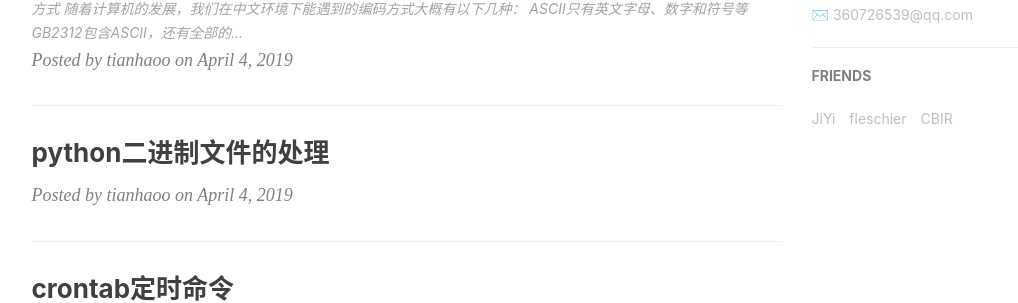
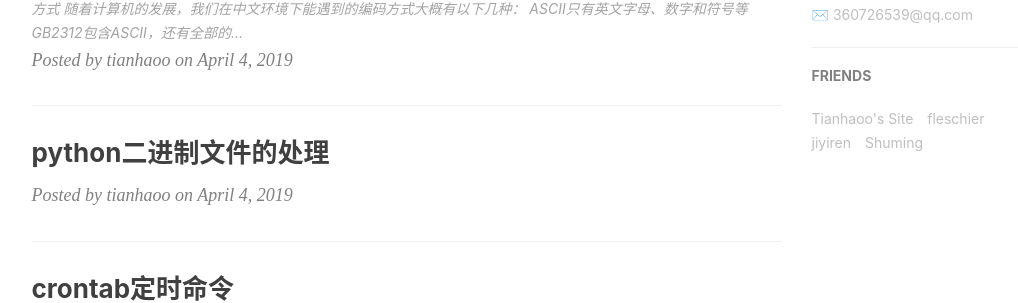
Before and after one commit to tianhaoo/tianhaoo.github.io, a Jekyll site: the page built from index.html, in a window 1280 px wide and 900 px high, scrolled down 809 px. Shown: the part 150-453 px from the top of the window, without its empty margins (136-1154 px from the left). Built offline with Jekyll 4.4.1, drawn with Linux system fonts in a browser that asks for light colours; nearby versions of some CDN libraries; the list of posts is cut into pages by our own code; comment, search, counter and statistics services are not loaded.

Commit message:
Update _config.yml

```diff
--- a/_config.yml
+++ b/_config.yml
@@ -97,13 +97,16 @@ service-worker: true
 # Friends
 friends: [
     {
-        title: "JiYi",
-        href: "http://jiyiren.github.io/"
+        title: "Tianhaoo's Site",
+        href: "http://120.79.74.49/"
     },{
         title: "fleschier",
         href: "https://fleschier.github.io/"
     },{
-        title: "CBIR",
-        href: "https://cbir.tianhaoo.xyz/"
+        title: "jiyiren",
+        href: "http://jiyiren.github.io/"
+    },{
+        title: "Shuming",
+        href: "https://shuming9886.github.io"
     }
 ]
```
